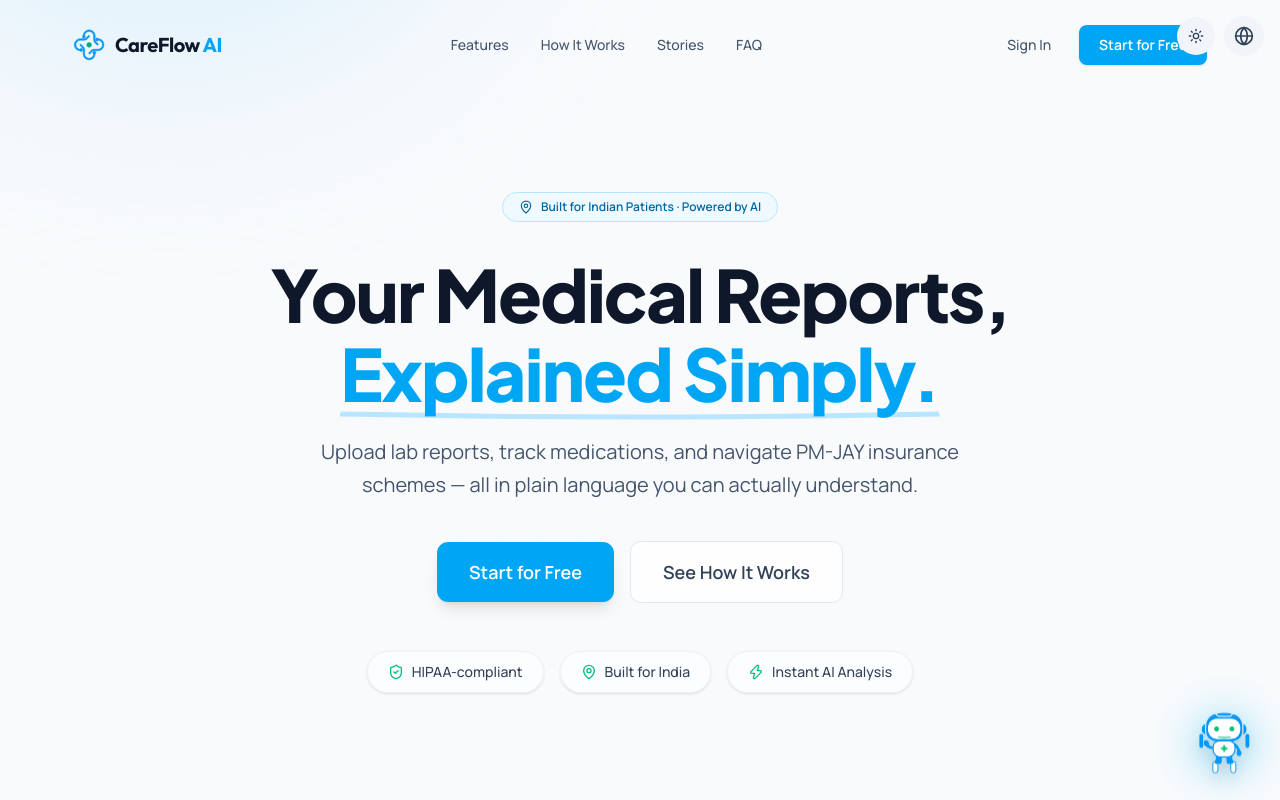
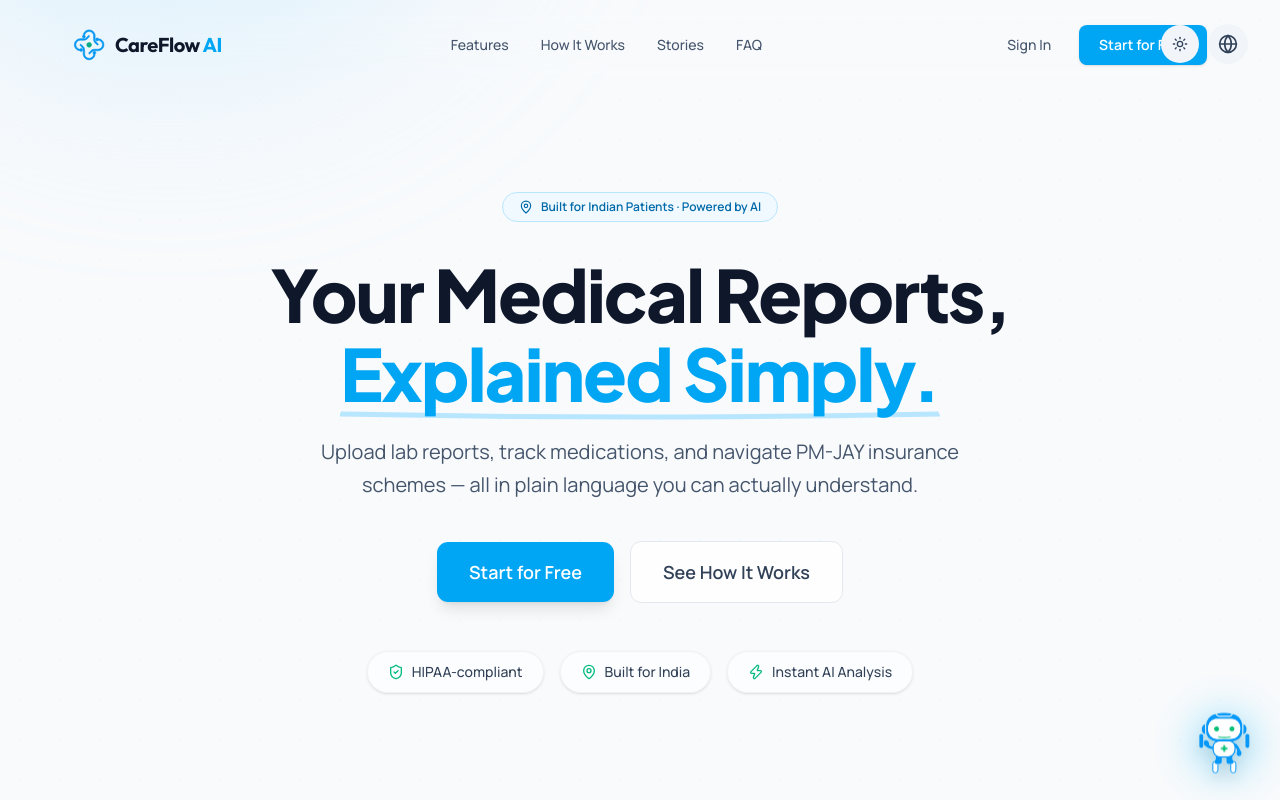
Before and after one commit to AshrafGalaxy/CareFlow, a Next.js app in the folder frontend/: page /en in a window 1280 px wide. Shown: the top 800 px of the page. Built offline with nearby package versions, Linux system fonts and the light colour scheme; a web font is replaced by a local one.

Commit message:
feat(ui): landing navbar smooth scroll and framer-motion

```diff
--- a/frontend/package.json
+++ b/frontend/package.json
@@ -15,6 +15,7 @@
     "axios": "^1.18.0",
     "class-variance-authority": "^0.7.1",
     "clsx": "^2.1.1",
+    "framer-motion": "^12.42.2",
     "lucide-react": "^1.21.0",
     "next": "^16.2.10",
     "next-intl": "^4.13.1",
--- a/frontend/src/components/layout/LandingNavbar.tsx
+++ b/frontend/src/components/layout/LandingNavbar.tsx
@@ -4,52 +4,79 @@ import { useState, useEffect } from "react"
 import { Link } from "@/i18n/routing"
 import Image from "next/image"
 import { cn } from "@/lib/utils"
+import { motion, useScroll, useTransform } from "framer-motion"
 
 import { ThemeToggle } from "@/components/ui/theme-toggle"
 import { LanguageSwitcher } from "@/components/ui/language-switcher"
-
 import { useTranslations } from "next-intl"
 
 export function LandingNavbar() {
- const [scrolled, setScrolled] = useState(false)
+ const { scrollY } = useScroll()
+
+ // Interpolate width: from max-w-6xl (approx 1152px) down to 800px
+ const navMaxWidth = useTransform(scrollY, [0, 150], ["1152px", "800px"])
+
+ // Interpolate padding: at top px-2 py-2, scrolled px-6 py-3
+ const navPx = useTransform(scrollY, [0, 150], ["8px", "24px"])
+ const navPy = useTransform(scrollY, [0, 150], ["8px", "12px"])
+
+ // Interpolate border radius: at top 0px (or small), scrolled 9999px
+ const navRadius = useTransform(scrollY, [0, 150], ["8px", "9999px"])
+
+ // Interpolate background opacity and colors
+ const navBg = useTransform(scrollY, [0, 150], ["rgba(255, 255, 255, 0)", "var(--color-card)"])
+ const navBorder = useTransform(scrollY, [0, 150], ["rgba(226, 232, 240, 0)", "var(--color-border)"])
+ const navShadow = useTransform(scrollY, [0, 150], ["0px 0px 0px rgba(0,0,0,0)", "0px 8px 30px rgba(0,0,0,0.06)"])
+
+ // Right float controls: as we scroll, they can move slightly or just fade/position
+ // Actually we can just keep them fixed but animate their entry or layout
+
+ const logoSize = useTransform(scrollY, [0, 150], [32, 28])
+
+ const [isScrolled, setIsScrolled] = useState(false)
+ useEffect(() => {
+  return scrollY.on("change", (latest) => {
+   setIsScrolled(latest > 50)
+  })
+ }, [scrollY])
+
  const tAuth = useTranslations("Auth")
-
- useEffect(() => {
-  const handleScroll = () => {
-   setScrolled(window.scrollY > 50)
-  }
-  window.addEventListener("scroll", handleScroll, { passive: true })
-  return () => window.removeEventListener("scroll", handleScroll)
- }, [])
 
  return (
   <div className="fixed top-0 left-0 right-0 z-50 flex justify-center px-4 pt-4 pointer-events-none">
 
    {/* ── Pill or Full-width nav ── */}
-   <nav
-    className={cn(
-     "pointer-events-auto flex flex-wrap items-center justify-between transition-all duration-500 ease-[cubic-bezier(0.16,1,0.3,1)] border",
-     scrolled
-      ? "w-full max-w-[800px] bg-card/80 /90 backdrop-blur-xl border-slate-200/50 dark:border-zinc-800 shadow-[0_8px_30px_rgb(0,0,0,0.06)] rounded-full px-4 md:px-6 py-3 gap-y-2"
-      : "w-full max-w-6xl bg-transparent border-transparent px-2 py-2"
-    )}
+   <motion.nav
+    style={{
+     maxWidth: navMaxWidth,
+     paddingLeft: navPx,
+     paddingRight: navPx,
+     paddingTop: navPy,
+     paddingBottom: navPy,
+     borderRadius: navRadius,
+     backgroundColor: navBg,
+     borderColor: navBorder,
+     boxShadow: navShadow
+    }}
+    className="pointer-events-auto flex flex-wrap items-center justify-between border w-full backdrop-blur-xl"
    >
     {/* Logo */}
     <div className="flex items-center gap-2.5">
-     <Image
-      src="/favicon.svg"
-      alt="CareFlow AI Logo"
-      width={32}
-      height={32}
-      className={cn("transition-all duration-300", scrolled ? "h-7 w-7" : "h-8 w-8")}
-      priority
-     />
-     <span className="font-brand text-xl font-bold text-foreground tracking-tight">
+     <motion.div style={{ width: logoSize, height: logoSize }} className="relative shrink-0">
+      <Image
+       src="/favicon.svg"
+       alt="CareFlow AI Logo"
+       fill
+       className="object-contain"
+       priority
+      />
+     </motion.div>
+     <span className="font-brand text-xl font-bold text-foreground tracking-tight whitespace-nowrap">
       CareFlow <span className="text-sky-500 dark:text-sky-400">AI</span>
      </span>
     </div>
 
-    {/* Nav Links (hidden on mobile and tablet when pill is squished) */}
+    {/* Nav Links */}
     <div className="hidden lg:flex items-center gap-6 xl:gap-8 text-sm font-medium text-slate-600 dark:text-slate-300">
      <a href="#features" className="hover:text-sky-500 dark:hover:text-sky-400 transition-colors">Features</a>
      <a href="#how-it-works" className="hover:text-sky-500 dark:hover:text-sky-400 transition-colors">How It Works</a>
@@ -57,28 +84,29 @@ export function LandingNavbar() {
      <a href="#faq" className="hover:text-sky-500 dark:hover:text-sky-400 transition-colors">FAQ</a>
     </div>
 
-    {/* CTA Buttons — always in the pill */}
+    {/* CTA Buttons */}
     <div className="flex items-center gap-2 md:gap-3 shrink-0">
      <Link
       href="/login"
-      className="text-sm font-medium text-slate-600 dark:text-slate-300 hover:text-sky-600 dark:hover:text-sky-400 transition-colors px-2 md:px-4 py-2"
+      className="text-sm font-medium text-slate-600 dark:text-slate-300 hover:text-sky-600 dark:hover:text-sky-400 transition-colors px-2 md:px-4 py-2 whitespace-nowrap text-center"
      >
       {tAuth("signIn")}
      </Link>
      <Link
       href="/register"
       className={cn(
-       "btn-glow text-sm font-semibold bg-sky-500 text-white shadow-sm hover:bg-sky-600 dark:bg-sky-500 dark:hover:bg-sky-400 transition-all",
-       scrolled ? "px-4 py-2 rounded-full" : "px-5 py-2.5 rounded-lg"
+       "btn-glow text-sm font-semibold bg-sky-500 text-white shadow-sm hover:bg-sky-600 dark:bg-sky-500 dark:hover:bg-sky-400 transition-all whitespace-nowrap text-center",
+       isScrolled ? "px-4 py-2 rounded-full" : "px-5 py-2.5 rounded-lg"
       )}
      >
       {tAuth("signUp")}
      </Link>
     </div>
-   </nav>
+   </motion.nav>
 
    {/* ── Floating controls outside the pill ── */}
-   <div className="pointer-events-auto fixed top-4 right-4 flex items-center gap-2 z-50 transition-all duration-300">
+   {/* We anchor them to the right edge. With the new layout they are properly fixed right. */}
+   <div className="pointer-events-auto fixed top-6 right-4 md:right-8 flex items-center gap-2 z-50">
     <ThemeToggle />
     <LanguageSwitcher />
    </div>
```
Also changed, not shown: 1 other file (tests, documents, lock files or other folders).
